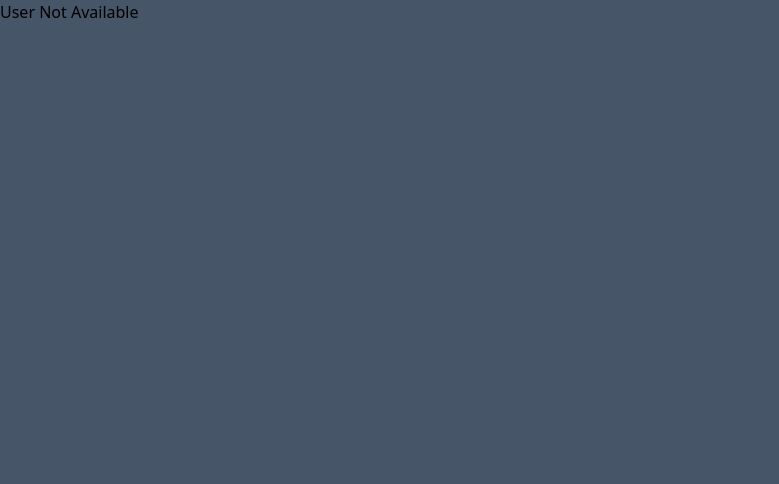
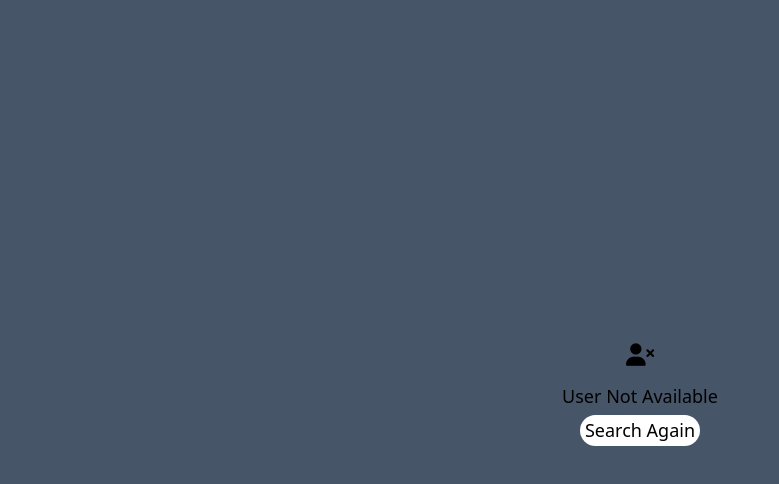
Before and after one commit to bharathikannansambasivam/githubAPI, a website: page index.html in a window 1280 px wide. Both pictures are taken after typing "Sample" into the empty fields and a click on the button "Search". Shown: the whole page, without its empty margins (0-779 px from the left). Drawn offline with nearby package versions, Linux system fonts and the light colour scheme; no server answers.

Commit message:
Add Error message

```diff
--- a/index.html
+++ b/index.html
@@ -16,6 +16,7 @@
   </head>
 
   <body id="body" class="bg-slate-600">
+    <div></div>
     <div class="flex m-3 gap-3 font-seriftext-center items-center">
       <i class="fa-solid fa-user"></i>
       <h3>devfinder</h3>
--- a/script.js
+++ b/script.js
@@ -36,7 +36,7 @@ function generateUser() {
         10
       )}`;
       document.getElementById("bio").innerHTML =
-        data.bio === null ? " Bio : NuLL" : `Bio : ${data.bio}`;
+        data.bio === null ? " Bio : NULL" : `Bio : ${data.bio}`;
       document.getElementById(
         "repo"
       ).innerHTML = `Repos <br/> ${data.public_repos}`;
@@ -66,6 +66,14 @@ function generateUser() {
           : `<i class="fa-solid fa-building"></i> ${data.company}`;
     })
     .catch(() => {
-      document.getElementById("body").innerHTML = "User Not Available";
+      document.body.innerHTML =
+        '<div style="font-size: 18px; text-align: center; display: flex; height: 100vh; align-items: center; justify-content:center; flex-direction:column;">' +
+        '<i class="fa-solid fa-user-xmark fa-shake fa-lg" style="color: #000000;"></i>' +
+        "<br/> User Not Available" +
+        '<button onclick="reloadPage()" style="font-size: 18px; text-align: center; background:white;  padding: 2px 5px; margin-top:5px; border-radius:20px; " > Search Again</button>';
+      +"</div>";
     });
 }
+function reloadPage() {
+  window.location.reload();
+}
```
